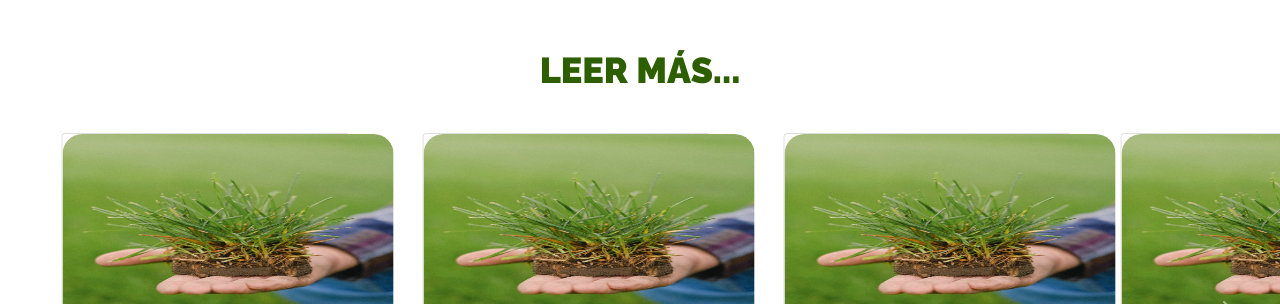
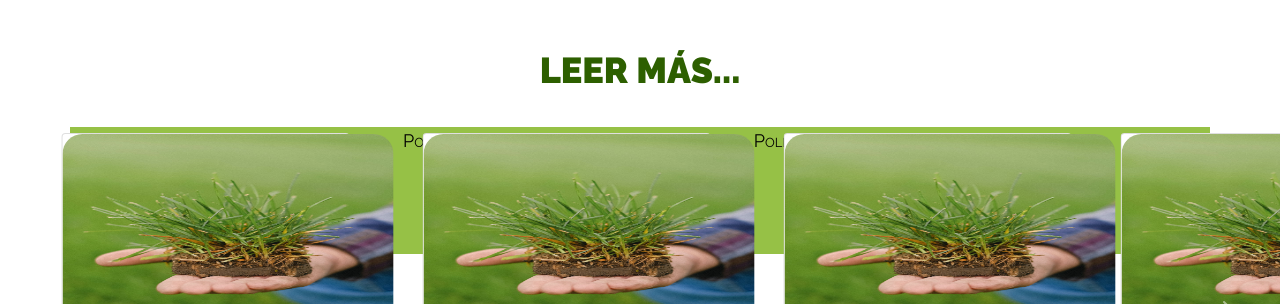
Before and after one commit to lenatsi/proyecto_agricultura, an Angular app: page / in a window 1280 px wide. Shown: the part 2892-3196 px from the top of the page. Built offline with nearby package versions, Linux system fonts and the light colour scheme.

Commit message:
He añadido el footer

```diff
--- a/src/app/app.component.html
+++ b/src/app/app.component.html
@@ -2,3 +2,4 @@
 <app-home-page></app-home-page>
 <app-home-consejos></app-home-consejos>
 <router-outlet></router-outlet>
+<app-footer></app-footer>
--- a/src/app/app.module.ts
+++ b/src/app/app.module.ts
@@ -6,13 +6,15 @@ import { AppComponent } from './app.component';
 import { TopMenuComponent } from './top-menu/top-menu.component';
 import { HomePageComponent } from './home-page/home-page.component';
 import { HomeConsejosComponent } from './home-consejos/home-consejos.component';
+import { FooterComponent } from './footer/footer.component';
 
 @NgModule({
   declarations: [
     AppComponent,
       TopMenuComponent,
       HomePageComponent,
-      HomeConsejosComponent
+      HomeConsejosComponent,
+      FooterComponent
    ],
   imports: [
     BrowserModule,
--- /dev/null
+++ b/src/app/footer/footer.component.html
@@ -0,0 +1,6 @@
+<div class="container footer">
+  <a href="">Mapa del sitio</a>
+  <a href="">Politica de privacidad de datos</a>
+  <a href="">Política de cookies</a>
+  <a href="">Aviso legal</a>
+</div>
--- /dev/null
+++ b/src/app/footer/footer.component.scss
@@ -0,0 +1,13 @@
+.footer {
+  width: 1440px;
+  height: 127px;
+  background-color: #96c146;
+  text-align: center;
+  a {
+    padding: 60px;
+    color: black;
+    text-decoration: none;
+    font-size: 18px;
+    font-variant: small-caps;
+  }
+}
--- /dev/null
+++ b/src/app/footer/footer.component.ts
@@ -0,0 +1,15 @@
+import { Component, OnInit } from '@angular/core';
+
+@Component({
+  selector: 'app-footer',
+  templateUrl: './footer.component.html',
+  styleUrls: ['./footer.component.scss']
+})
+export class FooterComponent implements OnInit {
+
+  constructor() { }
+
+  ngOnInit(): void {
+  }
+
+}
```
Also changed, not shown: 1 other file (tests, documents, lock files or other folders).
